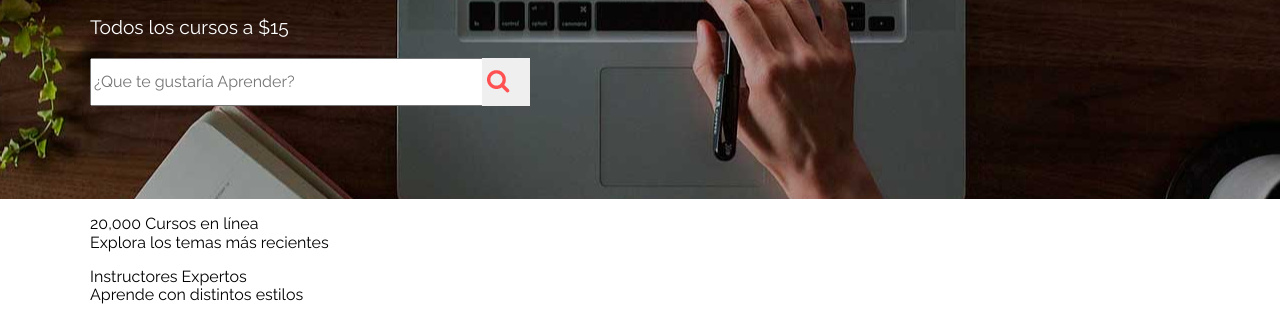
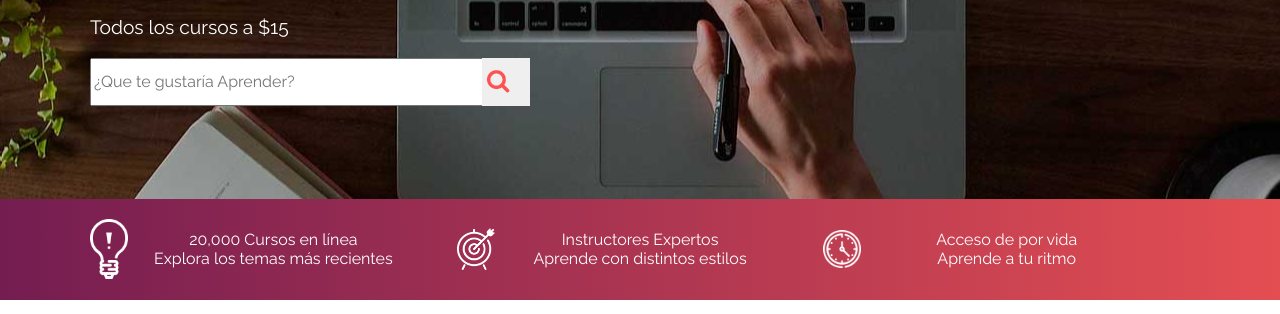
Before and after one commit to alvag/carrito-sass, a website: page index.html in a window 1280 px wide. Shown: the part 271-585 px from the top of the page. Drawn offline with nearby package versions, Linux system fonts and the light colour scheme.

Commit message:
barra principal

```diff
--- a/scss/_mixins.scss
+++ b/scss/_mixins.scss
@@ -18,6 +18,10 @@
     background-position: center center;
 }
 
+@mixin gradient($startColor, $endColor) {
+    background: linear-gradient(to right, $startColor 0%, $endColor 100%);
+}
+
 @mixin mobile {
     @media only screen and (min-width: #{$mobile}) {
         @content;
--- a/scss/app.scss
+++ b/scss/app.scss
@@ -102,3 +102,47 @@ body {
         }
     }
 }
+
+
+.barra {
+    min-height: 6rem;
+    padding: 1rem;
+    color: $white-color;
+    @include gradient($secondary-color, $orange-color);
+    display: flex;
+    align-items: center;
+
+    .iconos {
+        display: flex;
+        flex-direction: column;
+        flex: 1;
+        @include desktop() {
+            flex-direction: row;
+        }
+
+        .icono {
+            flex: 1;
+            background-position: 5% center !important;
+            background-size: 2.4rem;
+            text-align: center;
+
+            @include tablet() {
+                background-position: 20% center !important;
+            }
+
+            @include desktop() {
+                background-position: left center !important;
+            }
+
+            &.icono1 {
+                @include background-image('../img/icono1.png');
+            }
+            &.icono2 {
+                @include background-image('../img/icono2.png');
+            }
+            &.icono3 {
+                @include background-image('../img/icono3.png');
+            }
+        }
+    }
+}
```
Also changed, not shown: css/app.css.
